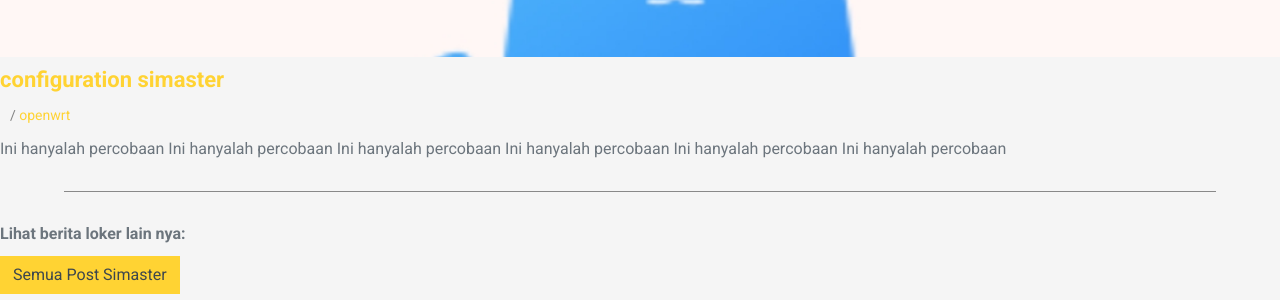
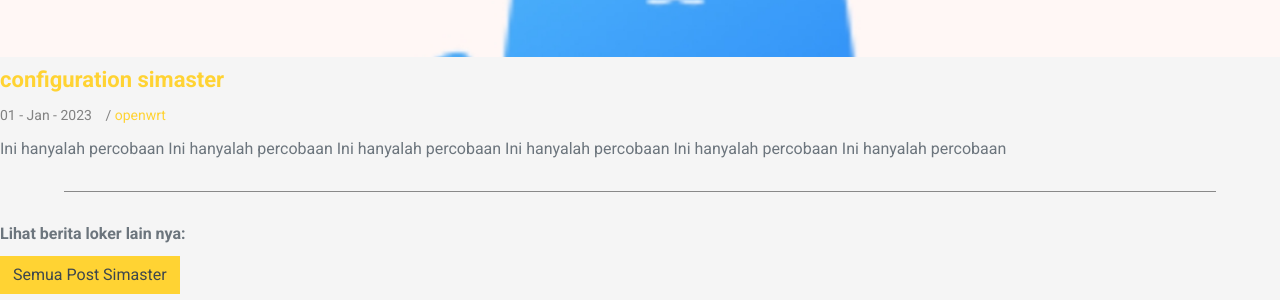
Before and after one commit to mwnsofficial/simaster, a Jekyll site: the page built from pages/blog/blog.html, in a window 1280 px wide. Shown: the part 470-770 px from the top of the page. Built offline with Jekyll 4.4.1, drawn with Linux system fonts in a browser that asks for light colours; nearby versions of some CDN libraries.

Commit message:
Update blog.html

```diff
--- a/pages/blog/blog.html
+++ b/pages/blog/blog.html
@@ -11,7 +11,7 @@ folder: blog
         {% for post in site.posts limit:20 %}
 
     <h2><a class="post-link" href="{{ post.url | remove: "/" }}">{{ post.title }}</a></h2>
-        <span class="post-meta"><time datetime="{{ page.date | date_to_xmlschema }}" itemprop="datePublished">{{ page.date | date: "%-d - %b - %Y" }}</time> /
+        <span class="post-meta"><time>{{ post.date | date:"%d - %b - %Y" }}</time> /
             {% for tag in post.tags %}
 
                 <a href="{{ "tag-" | append: tag | append: ".html"}}">{{tag}}</a>{% unless forloop.last %}, {% endunless%}
```
